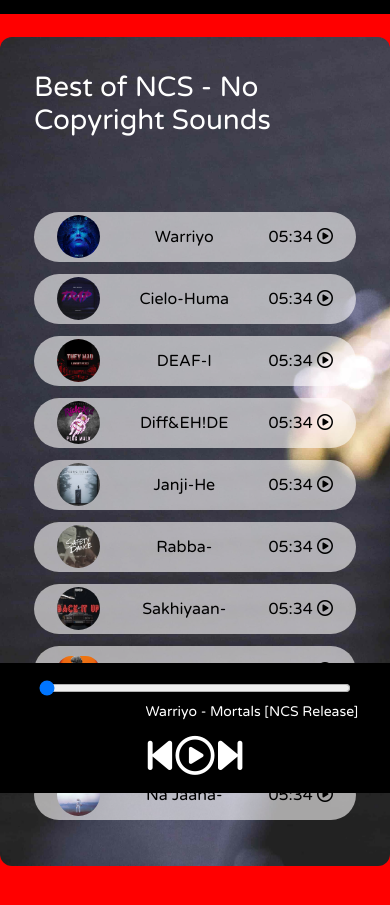
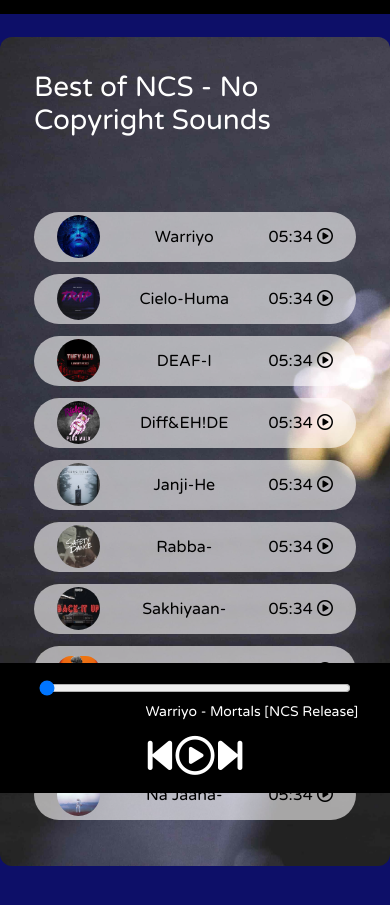
Before and after one commit to Rohan-Junghare/music-player, a website: page index.html in a window 390 px wide. Shown: the part 51-956 px from the top of the page. Drawn offline with nearby package versions, Linux system fonts and the light colour scheme.

Commit message:
Update style.css

```diff
--- a/style.css
+++ b/style.css
@@ -118,7 +118,7 @@
 
 @media only screen and (max-width: 1100px) {
     body {
-      background-color: red;
+      background-color: rgb(13, 15, 104);
     }
     .container {
         width: fit-content;
```
